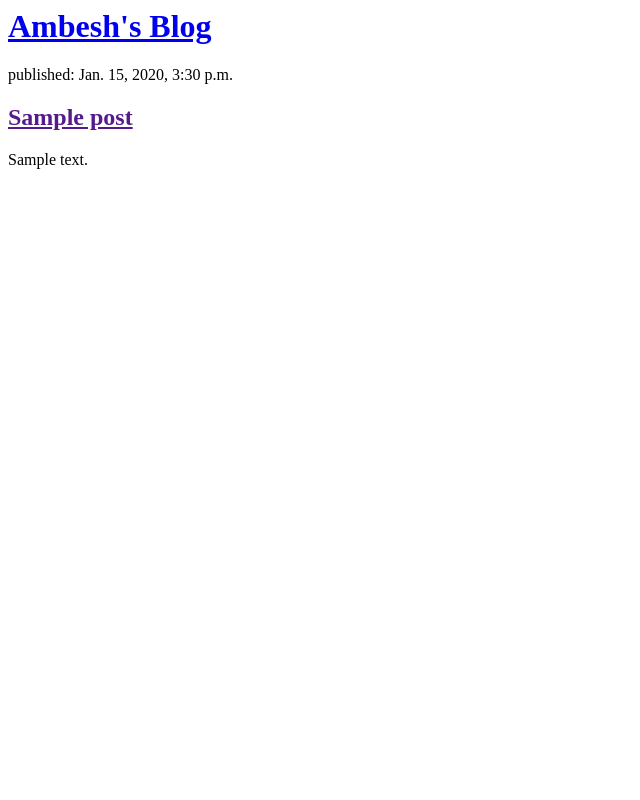
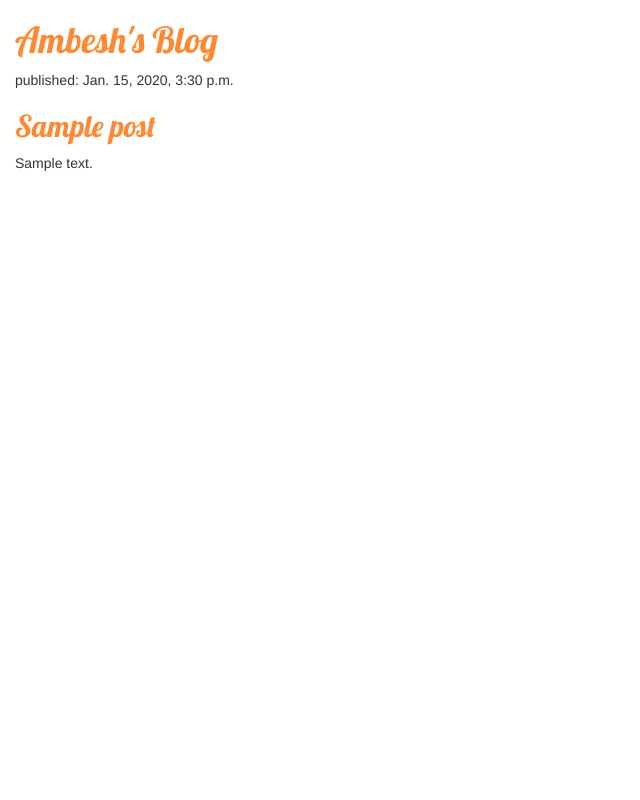
Before and after one commit to ambesh123/DjangoWebSite, a Django app: page /posts/ in a window 1280 px wide. Shown: the whole page, without its empty margins (0-640 px from the left). Run offline with Django 3.2, Linux system fonts and the light colour scheme; tables that the repository leaves empty hold one stand-in row (values such as "Sample post"); some libraries are stand-ins or nearby versions.

Commit message:
Adding some style to posts

```diff
--- /dev/null
+++ b/homepage/static/css/blog.css
@@ -0,0 +1,8 @@
+h1 a, h2 a {
+    color: #FF8833;
+    font-family: 'Lobster';
+}
+
+body {
+    padding-left: 15px;
+}
--- a/homepage/templates/blog/post_list.html
+++ b/homepage/templates/blog/post_list.html
@@ -1,3 +1,13 @@
+{% load static %}
+<html>
+    <head>
+        <link rel="stylesheet" href="//maxcdn.bootstrapcdn.com/bootstrap/3.2.0/css/bootstrap.min.css">
+        <link rel="stylesheet" href="//maxcdn.bootstrapcdn.com/bootstrap/3.2.0/css/bootstrap-theme.min.css">
+        <link href="//fonts.googleapis.com/css?family=Lobster&subset=latin,latin-ext" rel="stylesheet" type="text/css">
+        <link rel="stylesheet" href="{% static 'css/blog.css' %}">
+    </head>
+
+    <body>
         <div>
             <h1><a href="/">Ambesh's Blog</a></h1>
         </div>
@@ -9,3 +19,6 @@
             <p>{{ post.text|linebreaksbr }}</p>
         </div>
         {% endfor %}
+
+    </body>
+</html>
```
Lines whose indentation alone changed are shown as unchanged.
